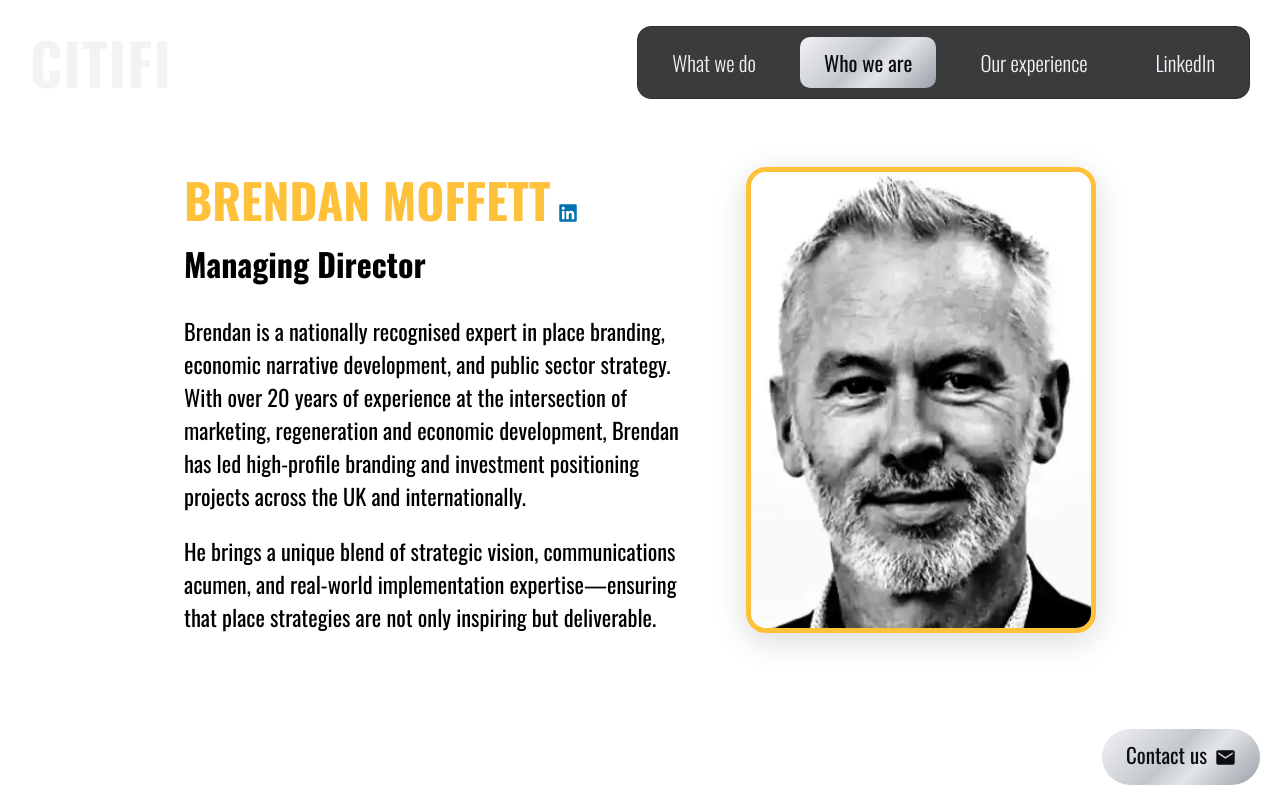
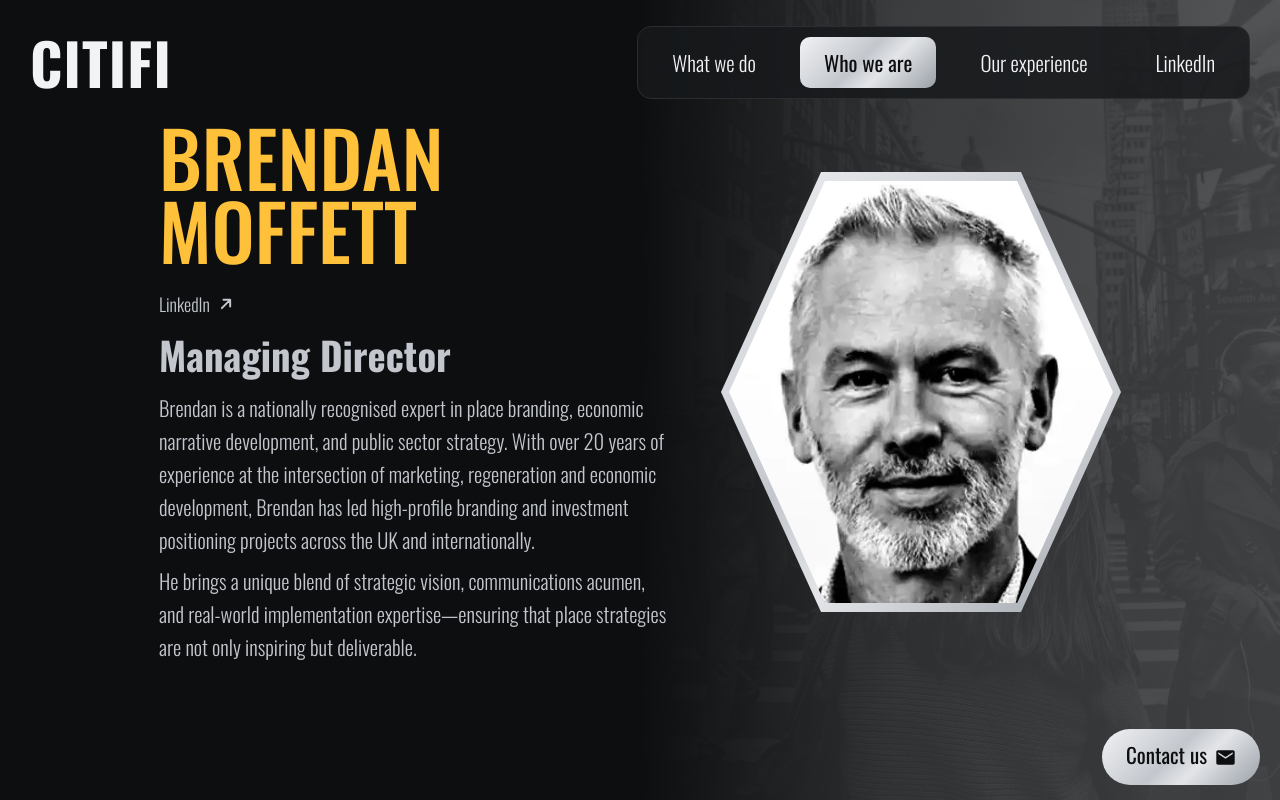
Before and after one commit to thecodingrunner/citifi-vite, a React (Vite) app: page /who in a window 1280 px wide. Built offline with nearby package versions, Linux system fonts and the light colour scheme.

Commit message:
feat(who): update who page to match new design

```diff
--- a/src/pages/who/Who.jsx
+++ b/src/pages/who/Who.jsx
@@ -2,33 +2,64 @@ import React from "react";
 import "./who.css";
 import PROFILE from "../../assets/brendan-profile.webp";
 import { FaLinkedin } from "react-icons/fa";
+import HeroBackground from "../../components/home/hero-background/HeroBackground";
+import towerImage from "../../assets/citifi-background-3.webp";
+
+const ArrowUpRight = () => (
+  <svg
+    className="button-icon"
+    width="20"
+    height="20"
+    viewBox="0 0 24 24"
+    fill="none"
+    stroke="currentColor"
+    strokeWidth="2.4"
+    strokeLinecap="round"
+    strokeLinejoin="round"
+    aria-hidden="true"
+  >
+    <path d="M7 17L17 7M9 7h8v8" />
+  </svg>
+);
 
 const Who = () => {
   return (
+    <div className="who-body">
+      <HeroBackground variant="side" image={towerImage} />
+
       <div className="profile">
         <div className="profile__text">
           <div className="name">
             <h1>Brendan Moffett</h1>
-          <a href="https://www.linkedin.com/in/brendanmoffett/recent-activity/all/" target="_blank" className="linkedin">
-            <FaLinkedin />
+            <a
+              href="https://www.linkedin.com/in/brendanmoffett/recent-activity/all/"
+              target="_blank"
+              className="linkedin"
+            >
+              <span>LinkedIn</span>
+              <ArrowUpRight />
             </a>
           </div>
           <h2>Managing Director</h2>
           <p>
-          Brendan is a nationally recognised expert in place branding, economic
-          narrative development, and public sector strategy. With over 20 years
-          of experience at the intersection of marketing, regeneration and
-          economic development, Brendan has led high-profile branding and
-          investment positioning projects across the UK and internationally.
+            Brendan is a nationally recognised expert in place branding,
+            economic narrative development, and public sector strategy. With
+            over 20 years of experience at the intersection of marketing,
+            regeneration and economic development, Brendan has led high-profile
+            branding and investment positioning projects across the UK and
+            internationally.
           </p>
           <p>
             He brings a unique blend of strategic vision, communications acumen,
-          and real-world implementation expertise—ensuring that place strategies
-          are not only inspiring but deliverable.
+            and real-world implementation expertise—ensuring that place
+            strategies are not only inspiring but deliverable.
           </p>
         </div>
+
         <div className="profile__image">
+          <div className="profile__background"></div>
           <img src={PROFILE} alt="brendan profile" />
+        </div>
       </div>
     </div>
   );
--- a/src/pages/who/who.css
+++ b/src/pages/who/who.css
@@ -1,93 +1,114 @@
+.who-body {
+  position: relative;
+  isolation: isolate; /* keeps HeroBackground's -z-index behind this section */
+  min-height: 100dvh; /* min-height, not height, so mobile can scroll */
+  display: flex;
+  flex-direction: column;
+  overflow-x: clip;
+  padding: 120px 24px 140px;
+
+  @media (min-width: 1100px) {
+    max-height: 100dvh;
+  }
+}
+
 .profile__image {
-    border: solid 5px var(--text-yellow);
-    overflow: hidden;
   position: relative;
+  width: min(400px, 80vw);
+  aspect-ratio: 1000 / 1100;
+  animation: image-zoom-in 0.7s cubic-bezier(0.2, 0.8, 0.2, 1) both;
+}
+
+/* Silver frame */
+.profile__background {
+  position: absolute;
+  inset: 0;
+  clip-path: var(--hex);
+  background-image: var(--polished-silver);
+}
+
+.profile__image img {
+  position: absolute;
+  inset: 2%;
+  clip-path: var(--hex);
+  width: 96%;
+  height: 96%;
+  object-fit: cover;
+}
+
+.profile {
   width: 100%;
-    max-width: 350px;
-    aspect-ratio: 3 / 4; /* portrait — adjust to 2/3, 4/5, etc. to taste */
-
-    backdrop-filter: blur(20px) saturate(180%);
-    -webkit-backdrop-filter: blur(20px) saturate(180%);
-
-    box-shadow:
-        0 8px 32px 0 rgba(0, 0, 0, 0.15),
-        inset 0 0 0 1px rgba(255, 255, 255, 0.3),
-        inset 0 1px 0 0 rgba(255, 255, 255, 0.5);
-
-    border-radius: 20px;
-
   display: flex;
   justify-content: center;
   align-items: center;
-}
-
-.profile__image img {
-    width: 100%;
-    height: 100%;
-    object-fit: cover;
-    display: block; /* removes inline-image baseline gap */
-}
-
-.profile {
-    display: flex;
-    max-width: 100vw;
-    height: 100vh;
-    justify-content: center;
-    align-items: center;
   gap: 50px;
-    overflow-y: scroll;
-    overflow-x: hidden;
-    /* margin: 0;
-    padding: 0; */
+  max-width: min(1280px, 92vw);
+  margin: 0 auto;
+  /* padding: 0 48px 0; */
 }
 
 .profile__text {
+  flex: 1;
   max-width: 40vw;
-
 }
 
 .profile__text h1 {
   color: var(--text-yellow);
   text-transform: uppercase;
-    font-size: 3rem;
-    line-height: 1;
-    margin-bottom: 0;
+  font-size: clamp(56px, 6vw, 84px);
+  font-weight: 500;
+  line-height: 0.95;
+  margin: 0;
 }
 
 .profile__text h2 {
-    font-size: 2rem;
-    margin-top: 1rem;
+  font-size: clamp(2rem, 1.75rem + 0.833vw, 2.5rem);
+  margin: 0;
+  color: var(--silver);
 }
 
 .profile__text p {
-    font-size: 1.4rem;
+  font-size: clamp(1.188rem, 1.125rem + 0.208vw, 1.313rem);
+  color: var(--silver);
+  font-weight: 300;
+  margin: 8px 0 0;
+  line-height: 1.6;
 }
 
 .profile__text .name {
   display: flex;
-    align-items: end;
+  flex-direction: column;
+  align-items: start;
   justify-content: start;
-    gap: 0.5rem;
-
+  gap: 1rem;
 }
 
 .profile__text .name .linkedin {
-    font-size: 20px;
+  font-size: 18px;
   line-height: 1;
-    color: rgb(0, 114, 177)
+  display: flex;
+  align-items: center;
+  justify-content: center;
+  gap: 6px;
+  text-decoration: none;
+  color: var(--silver);
+  cursor: pointer;
+  min-height: 44px;
+  font-weight: 300;
 }
 
 /* SMALL DEVICES */
 
 @media screen and (max-width: 950px) {
+  .who-body {
+    padding-top: 120px;
+  }
+
   .profile {
     flex-direction: column;
-        position: absolute;
-        top: 6rem;
     height: auto;
     gap: 20px;
-        padding-inline: 20px;
-        padding-bottom: 100px;
+    padding-inline: 0px;
   }
 
   html {
@@ -97,10 +118,52 @@
 
   .profile__text {
     max-width: 800px;
+    order: 2;
   }
 
   .profile__image {
     background-color: transparent;
     margin-bottom: 30px;
+    order: 1;
   }
 }
+
+@keyframes image-zoom-in {
+  from {
+    opacity: 0;
+    transform: scale(0.4);
+  }
+  to {
+    opacity: 1;
+    transform: scale(1);
+  }
+}
+
+.profile__text > * {
+  animation: text-fade-up 0.8s ease-out both;
+}
+
+.profile__text > *:nth-child(1) {
+  animation-delay: 0.3s;
+}
+.profile__text > *:nth-child(2) {
+  animation-delay: 0.44s;
+}
+.profile__text > *:nth-child(3) {
+  animation-delay: 0.6s;
+}
+.profile__text > *:nth-child(4) {
+  animation-delay: 0.75s;
+}
+
+@keyframes text-fade-up {
+  from { opacity: 0; transform: translateY(16px); }
+  to { opacity: 1; transform: none; }
+}
+
+@media (prefers-reduced-motion: reduce) {
+  .profile__image,
+  .profile__text > * {
+    animation: none;
+  }
+}
```
Lines whose indentation alone changed are shown as unchanged.
